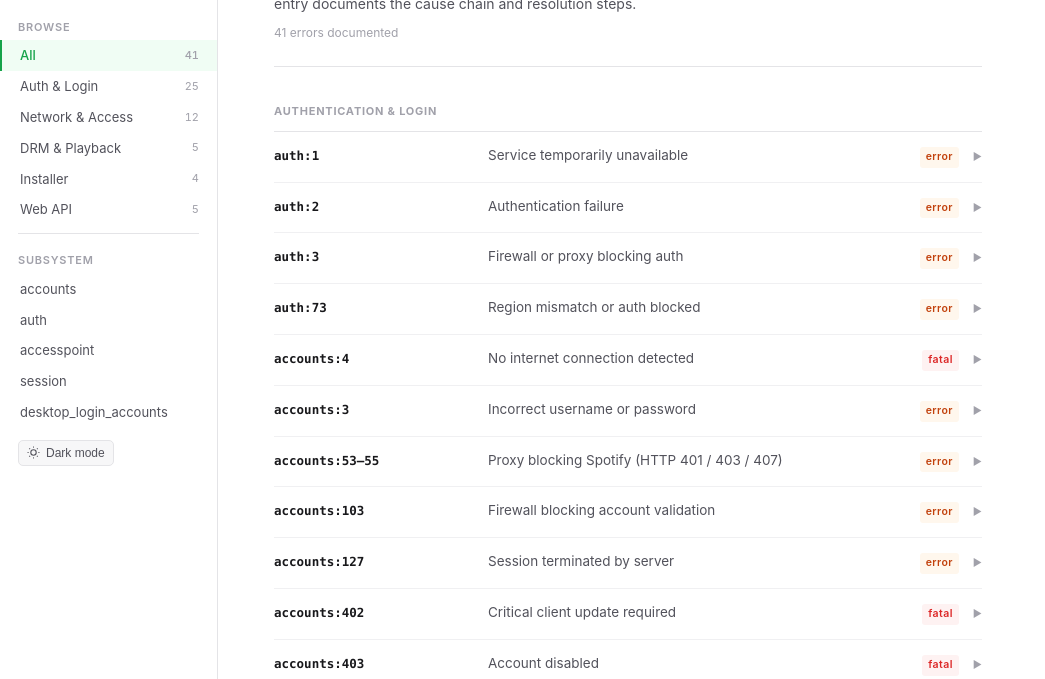
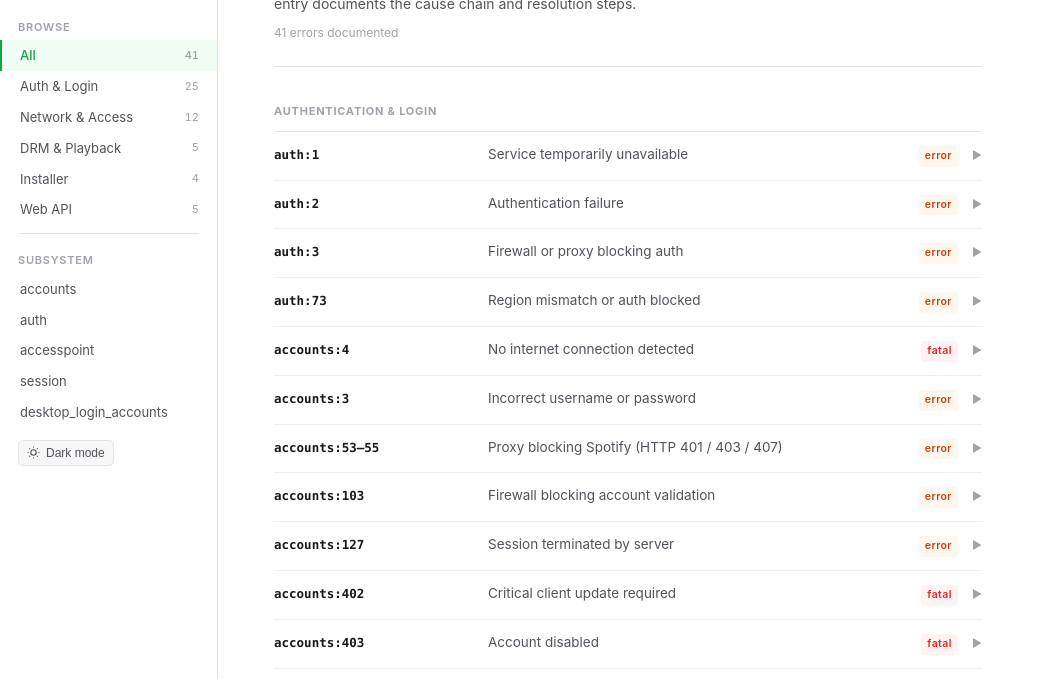
Before and after one commit to 0iy/spotify-error-ref, a plain HTML site: page index.html in a window 1280 px wide. Shown: the part 119-798 px from the top of the page, without its empty margins (0-1045 px from the left). Drawn offline with Linux system fonts and the light colour scheme.

Commit message:
tidy up the entry rows

```diff
--- a/index.html
+++ b/index.html
@@ -98,7 +98,7 @@ code{font-family:ui-monospace,'Cascadia Code','Fira Code',Consolas,monospace;fon
 .entry{border-bottom:1px solid var(--border-lo)}
 .entry:last-child{border-bottom:none}
 
-.entry-head{display:flex;align-items:baseline;gap:14px;padding:14px 0;cursor:pointer;user-select:none}
+.entry-head{display:flex;align-items:baseline;gap:14px;padding:13px 0;cursor:pointer;user-select:none}
 .entry-head:hover .entry-title{color:var(--accent)}
 .entry-code{font-family:ui-monospace,'Cascadia Code','Fira Code',Consolas,monospace;font-size:12.5px;font-weight:600;color:var(--text);white-space:nowrap;flex-shrink:0;min-width:200px}
 .entry-title{font-size:13.5px;color:var(--text-2);flex:1;line-height:1.4}
@@ -107,7 +107,7 @@ code{font-family:ui-monospace,'Cascadia Code','Fira Code',Consolas,monospace;fon
 .b-error{color:var(--error-fg);background:var(--error-bg)}
 .b-warn {color:var(--warn-fg); background:var(--warn-bg)}
 .b-info {color:var(--info-fg); background:var(--info-bg)}
-.caret{font-size:10px;color:var(--text-3);flex-shrink:0;transition:transform .15s}
+.caret{font-size:11px;color:var(--text-3);flex-shrink:0;transition:transform .15s}
 .entry-head[aria-expanded="true"] .caret{transform:rotate(90deg)}
 
 .entry-body{display:none;padding:0 0 18px}
```
